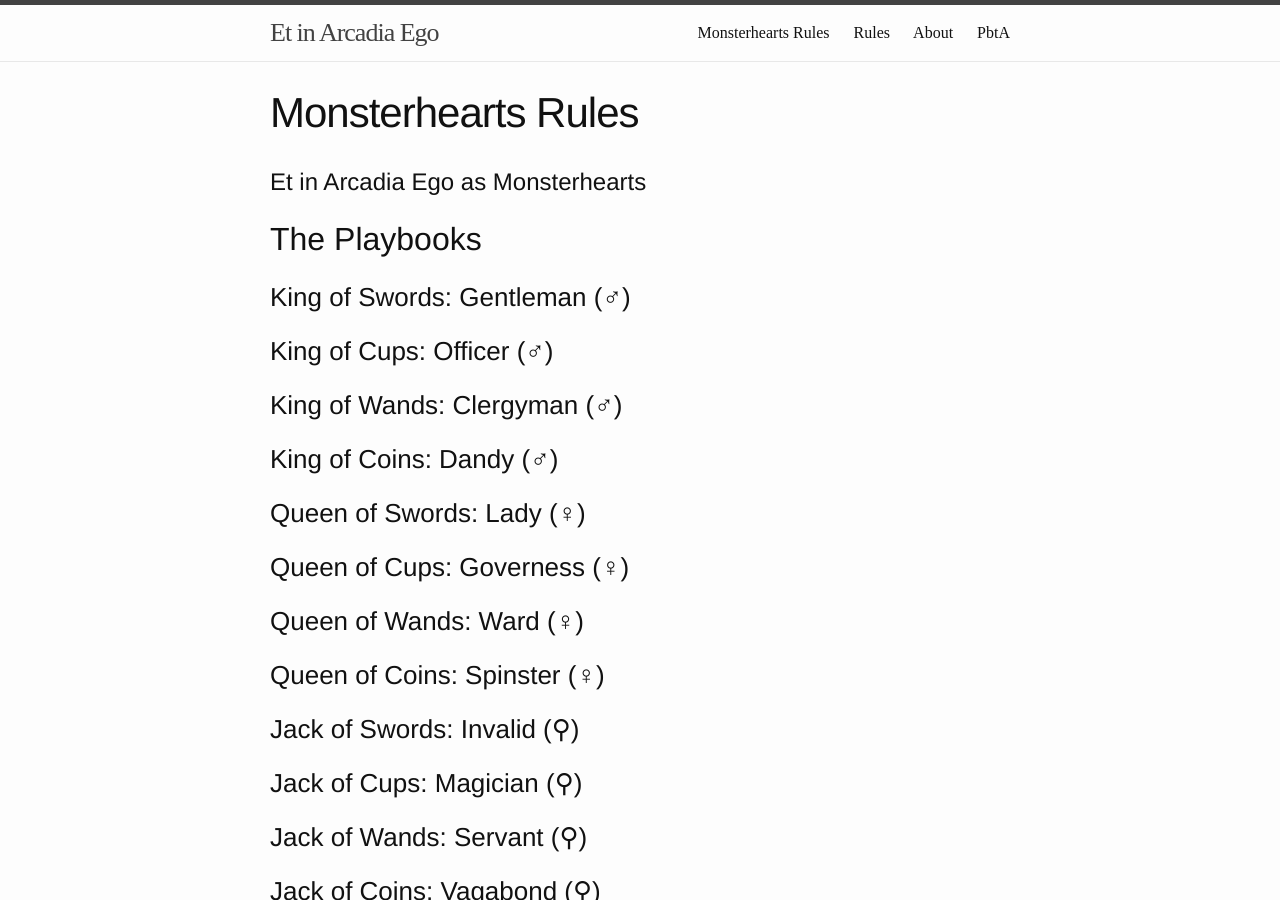
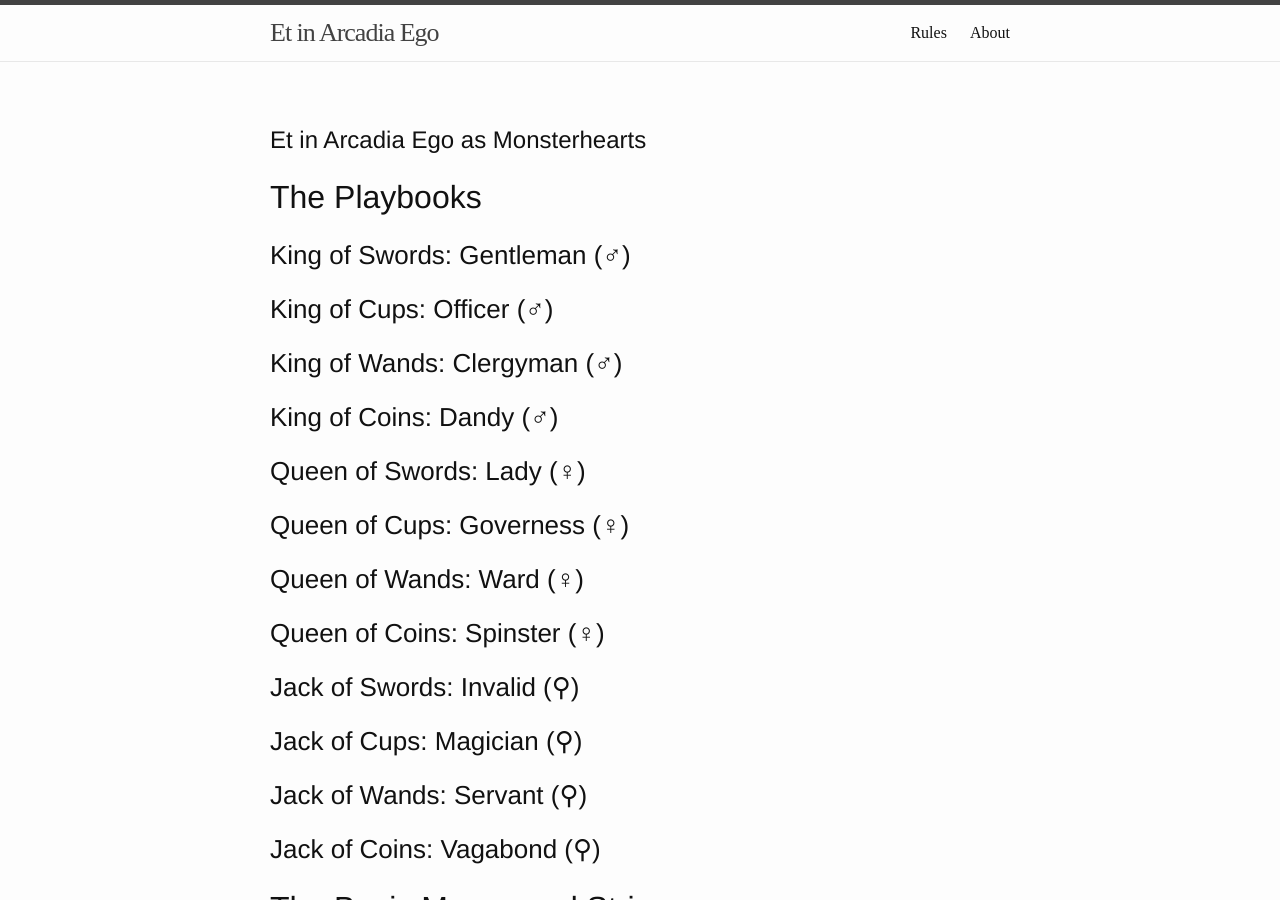
Before and after one commit to wlonk/arcadia, a Jekyll site: the page built from rules/monsterhearts/index.md, in a window 1280 px wide and 900 px high. Built offline with Jekyll 4.4.1, drawn with Linux system fonts in a browser that asks for light colours; some web fonts are replaced.

Commit message:
Remove titles from pages that should be unlisted
Because that's how you unlist 'em.

```diff
--- a/rules/monsterhearts/index.md
+++ b/rules/monsterhearts/index.md
@@ -1,6 +1,5 @@
 ---
 layout: page
-title: Monsterhearts Rules
 ---
 
 # Et in Arcadia Ego as Monsterhearts
--- a/rules/pbta_rules.md
+++ b/rules/pbta_rules.md
@@ -1,6 +1,5 @@
 ---
 layout: page
-title: PbtA
 permalink: /rules/pbta/
 ---
 
```
